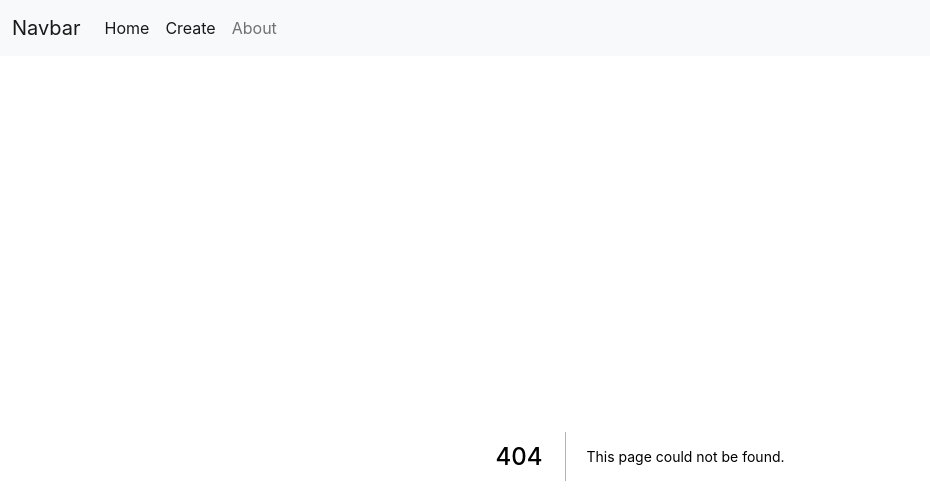
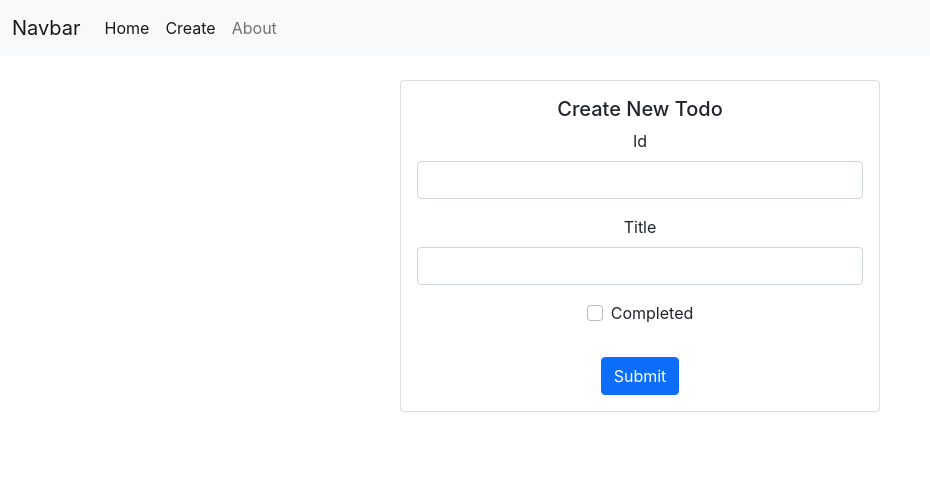
Before and after one commit to smusman437/next-starter, a Next.js app: page /create in a window 1280 px wide. Before the commit this address had no page. Shown: the top 504 px of the page, without its empty margins (0-930 px from the left). Built offline with nearby package versions, Linux system fonts and the light colour scheme.

Commit message:
create add todo page

```diff
--- /dev/null
+++ b/pages/create.js
@@ -0,0 +1,113 @@
+import Head from "next/head";
+import { useState } from "react";
+import styles from "../styles/Home.module.css";
+
+const Create = () => {
+  const [post, setPost] = useState({
+    id: "",
+    title: "",
+    completed: "",
+    userId: 1,
+  });
+
+  const handleChange = (e) => {
+    if (e.target.type === "checkbox") {
+      setPost((currentState) => ({
+        ...currentState,
+        [e.target.name]: e.target.checked,
+      }));
+    } else {
+      setPost((currentState) => ({
+        ...currentState,
+        [e.target.name]: e.target.value,
+      }));
+    }
+  };
+
+  const handleSubmit = () => {
+    console.log("post:", post);
+  };
+
+  return (
+    <div className={styles.container}>
+      <Head>
+        <title>Create Page</title>
+        <meta name="description" content="Generated by create next app" />
+        <link rel="icon" href="/favicon.ico" />
+      </Head>
+
+      <div className="container">
+        <div className="row">
+          <div className="col d-flex justify-content-center mt-4">
+            <div className="card text-center" style={{ width: "30rem" }}>
+              <div className="card-body">
+                <h5 className="card-title">Create New Todo</h5>
+                <p className="card-text">
+                  <form>
+                    <div className="mb-3">
+                      <label for="exampleInput2" className="form-label">
+                        Id
+                      </label>
+                      <input
+                        type="input"
+                        name="id"
+                        value={post.id}
+                        onChange={(e) => handleChange(e)}
+                        className="form-control"
+                        id="exampleInput2"
+                      />
+                    </div>
+                    <div className="mb-3">
+                      <label for="exampleInput1" className="form-label">
+                        Title
+                      </label>
+                      <input
+                        type="input"
+                        name="title"
+                        value={post.title}
+                        onChange={(e) => handleChange(e)}
+                        className="form-control"
+                        id="exampleInput1"
+                        aria-describedby="inputHelp"
+                      />
+                    </div>
+                    <div className="row">
+                      <div className="col d-flex justify-content-center">
+                        <div className="mb-3 form-check">
+                          <input
+                            name="completed"
+                            checked={post.completed}
+                            type="checkbox"
+                            onChange={(e) => handleChange(e)}
+                            className="form-check-input"
+                            id="exampleCheck1"
+                          />
+                          <label
+                            className="form-check-label"
+                            for="exampleCheck1"
+                          >
+                            Completed
+                          </label>
+                        </div>
+                      </div>
+                    </div>
+                  </form>
+                </p>
+
+                <button
+                  type="submit"
+                  className="btn btn-primary"
+                  onClick={handleSubmit}
+                >
+                  Submit
+                </button>
+              </div>
+            </div>
+          </div>
+        </div>
+      </div>
+    </div>
+  );
+};
+
+export default Create;
```
